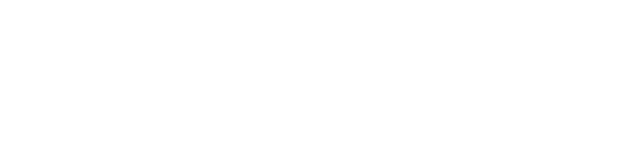
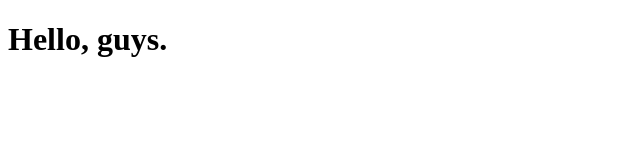
Before and after one commit to ShivamDevkar/SY_SEM1_PROJECTS-ALL-, a plain HTML site: page DBMS/index.html in a window 1280 px wide. Shown: the whole page, without its empty margins (0-640 px from the left). Drawn offline with Linux system fonts and the light colour scheme.

Commit message:
changed index of  DBMS

```diff
--- a/DBMS/index.html
+++ b/DBMS/index.html
@@ -6,6 +6,6 @@
     <title>Document</title>
 </head>
 <body>
-
+    <h1>Hello, guys.</h1>
 </body>
 </html>
```
